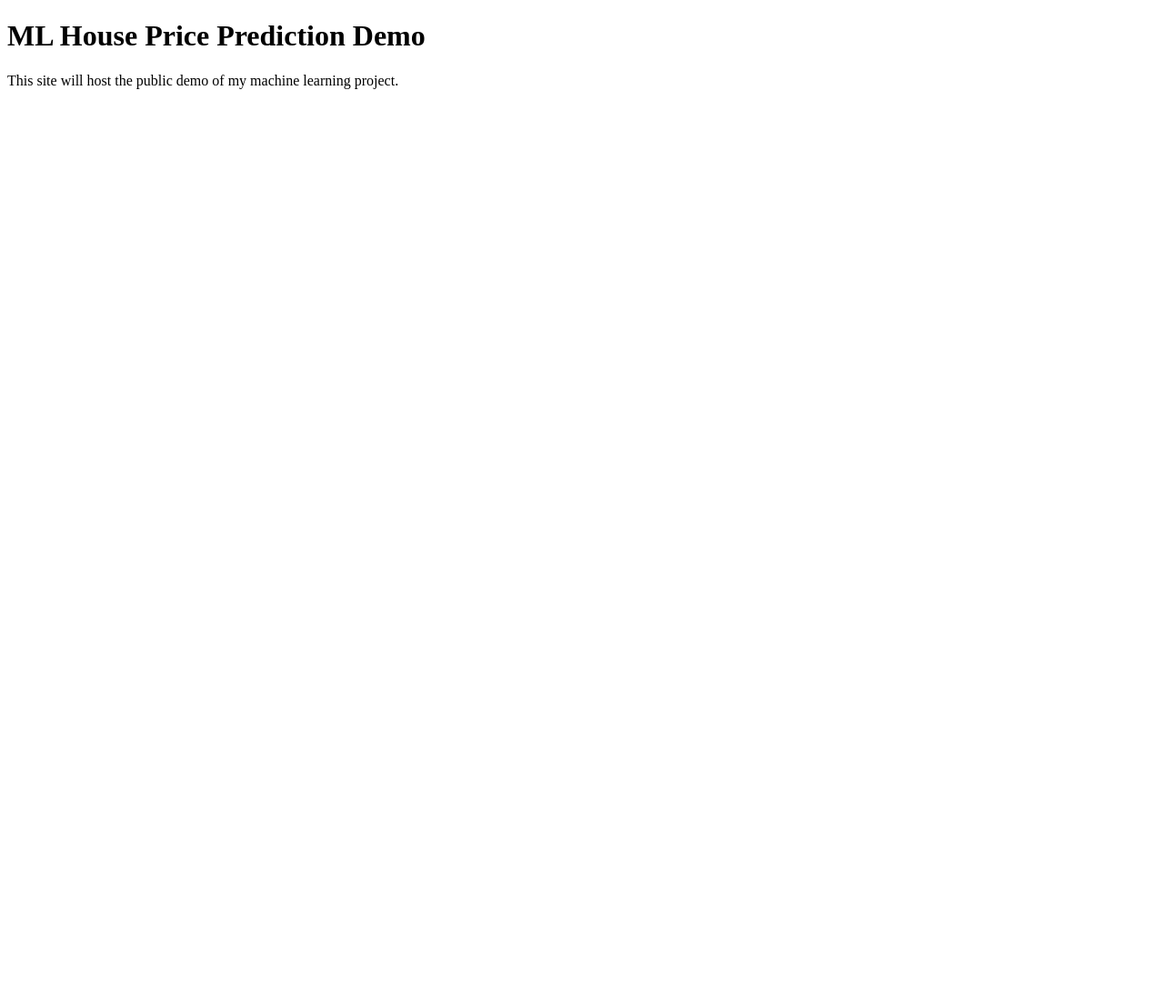
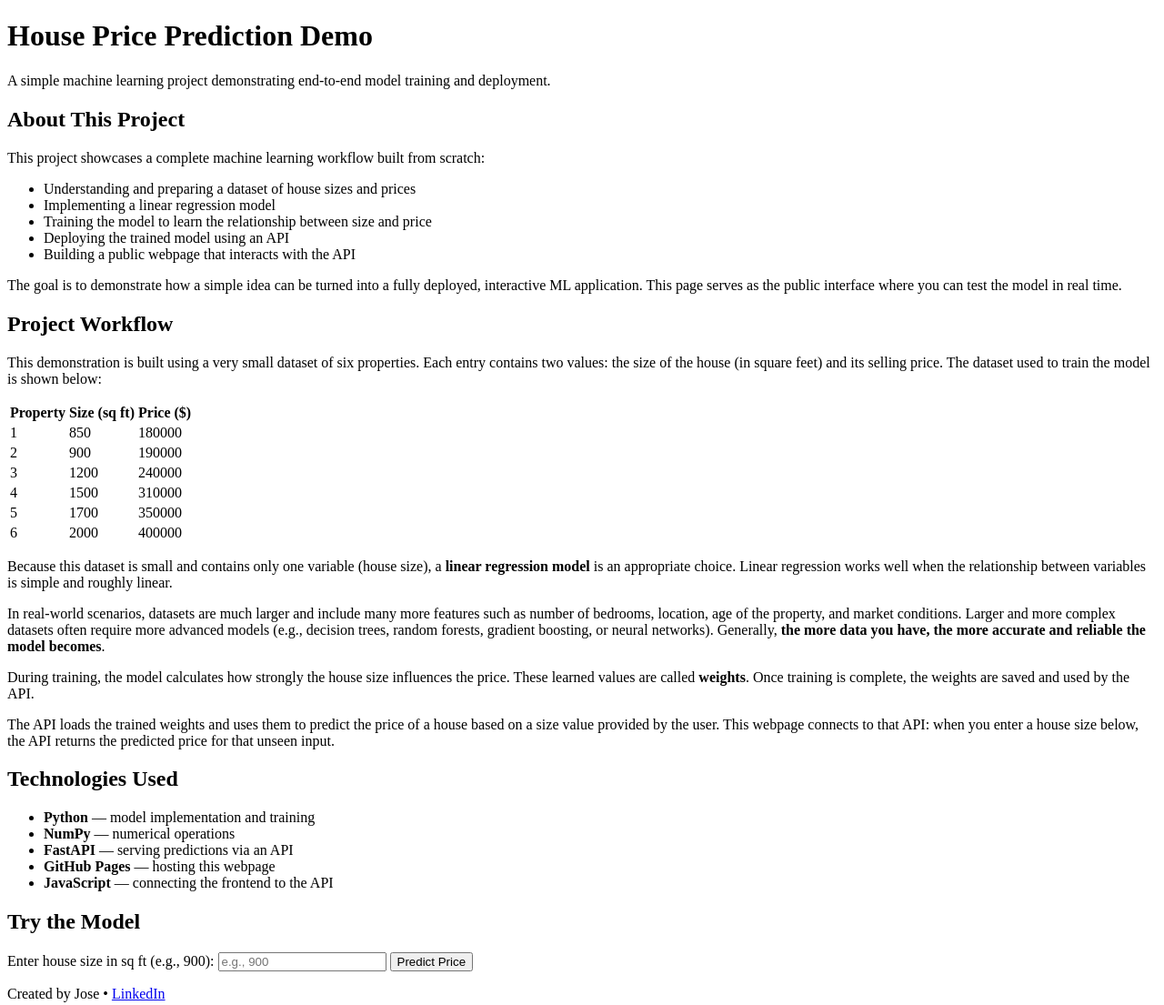
Before and after one commit to mtrguzman/linear-regresion, a plain HTML site: page index.html in a window 1280 px wide. Shown: the whole page at 91% size. Before the commit the page ends 800 px from the top, so only its background shows below. Drawn offline with Linux system fonts and the light colour scheme.

Commit message:
Update index.html
Enhancing project description

```diff
--- a/index.html
+++ b/index.html
@@ -1,11 +1,116 @@
 <!DOCTYPE html>
-<html>
+<html lang="en">
 <head>
     <meta charset="UTF-8">
-    <title>ML House Price Demo</title>
+    <meta name="viewport" content="width=device-width, initial-scale=1.0">
+    <title>ML House Price Prediction Demo</title>
+    <link rel="stylesheet" href="style.css">
 </head>
+
 <body>
-    <h1>ML House Price Prediction Demo</h1>
-    <p>This site will host the public demo of my machine learning project.</p>
+    <header>
+        <h1>House Price Prediction Demo</h1>
+        <p>A simple machine learning project demonstrating end‑to‑end model training and deployment.</p>
+    </header>
+
+    <section id="about">
+        <h2>About This Project</h2>
+        <p>
+            This project showcases a complete machine learning workflow built from scratch:
+        </p>
+        <ul>
+            <li>Understanding and preparing a dataset of house sizes and prices</li>
+            <li>Implementing a linear regression model</li>
+            <li>Training the model to learn the relationship between size and price</li>
+            <li>Deploying the trained model using an API</li>
+            <li>Building a public webpage that interacts with the API</li>
+        </ul>
+        <p>
+            The goal is to demonstrate how a simple idea can be turned into a fully deployed, interactive ML application.
+            This page serves as the public interface where you can test the model in real time.
+        </p>
+    </section>
+
+    <section id="workflow">
+        <h2>Project Workflow</h2>
+
+        <p>
+            This demonstration is built using a very small dataset of six properties.
+            Each entry contains two values: the size of the house (in square feet) and its selling price.
+            The dataset used to train the model is shown below:
+        </p>
+
+        <table>
+            <thead>
+                <tr>
+                    <th>Property</th>
+                    <th>Size (sq ft)</th>
+                    <th>Price ($)</th>
+                </tr>
+            </thead>
+            <tbody>
+                <tr><td>1</td><td>850</td><td>180000</td></tr>
+                <tr><td>2</td><td>900</td><td>190000</td></tr>
+                <tr><td>3</td><td>1200</td><td>240000</td></tr>
+                <tr><td>4</td><td>1500</td><td>310000</td></tr>
+                <tr><td>5</td><td>1700</td><td>350000</td></tr>
+                <tr><td>6</td><td>2000</td><td>400000</td></tr>
+            </tbody>
+        </table>
+
+        <p>
+            Because this dataset is small and contains only one variable (house size),
+            a <strong>linear regression model</strong> is an appropriate choice.
+            Linear regression works well when the relationship between variables is simple and roughly linear.
+        </p>
+
+        <p>
+            In real-world scenarios, datasets are much larger and include many more features
+            such as number of bedrooms, location, age of the property, and market conditions.
+            Larger and more complex datasets often require more advanced models
+            (e.g., decision trees, random forests, gradient boosting, or neural networks).
+            Generally, <strong>the more data you have, the more accurate and reliable the model becomes</strong>.
+        </p>
+
+        <p>
+            During training, the model calculates how strongly the house size influences the price.
+            These learned values are called <strong>weights</strong>.
+            Once training is complete, the weights are saved and used by the API.
+        </p>
+
+        <p>
+            The API loads the trained weights and uses them to predict the price of a house
+            based on a size value provided by the user.
+            This webpage connects to that API: when you enter a house size below,
+            the API returns the predicted price for that unseen input.
+        </p>
+    </section>
+    <section id="tech">
+        <h2>Technologies Used</h2>
+        <ul>
+            <li><strong>Python</strong> — model implementation and training</li>
+            <li><strong>NumPy</strong> — numerical operations</li>
+            <li><strong>FastAPI</strong> — serving predictions via an API</li>
+            <li><strong>GitHub Pages</strong> — hosting this webpage</li>
+            <li><strong>JavaScript</strong> — connecting the frontend to the API</li>
+        </ul>
+    </section>
+
+    <section id="demo">
+        <h2>Try the Model</h2>
+
+        <label for="size-input">Enter house size in sq ft (e.g., 900):</label>
+        <input type="number" id="size-input" placeholder="e.g., 900">
+
+        <button id="predict-btn">Predict Price</button>
+
+        <div id="result"></div>
+    </section>
+
+    <footer>
+        <p>Created by Jose • <a href="https://www.linkedin.com/in/jose-guzman-86995340/">LinkedIn</a></p>
+    </footer>
+
+    <script src="script.js"></script>
 </body>
 </html>
```
